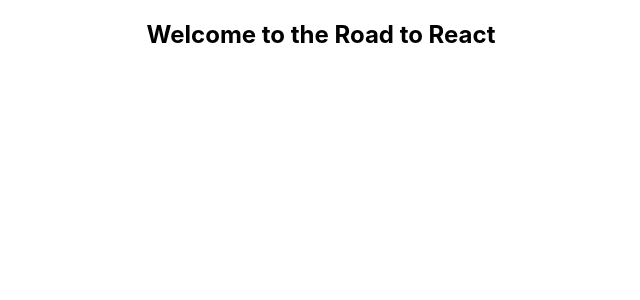
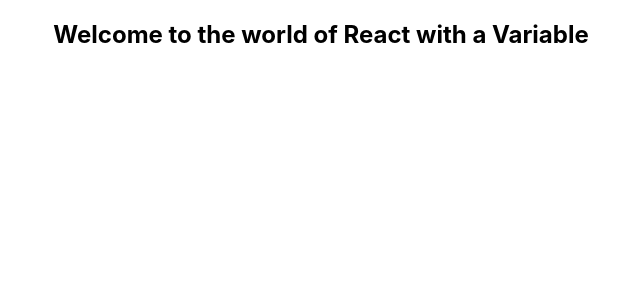
Before and after one commit to thefactmachine/r_2_r, a React (Create React App) app: page / in a window 1280 px wide. Shown: the top 300 px of the page, without its empty margins (319-959 px from the left). Built offline with nearby package versions, Linux system fonts and the light colour scheme.

Commit message:
branch 03

```diff
--- a/src/App.js
+++ b/src/App.js
@@ -4,11 +4,12 @@
 
 class App extends Component {
   render() {
-    return (
-      <div className="App">
-        <h2>Welcome to the Road to React</h2>
-      </div>
-    );
+    var helloWorld = "Welcome to the world of React with a Variable"
+      return (
+        <div className="App">
+          <h2>{helloWorld}</h2>
+        </div>
+      );
   }
 }
 
```
